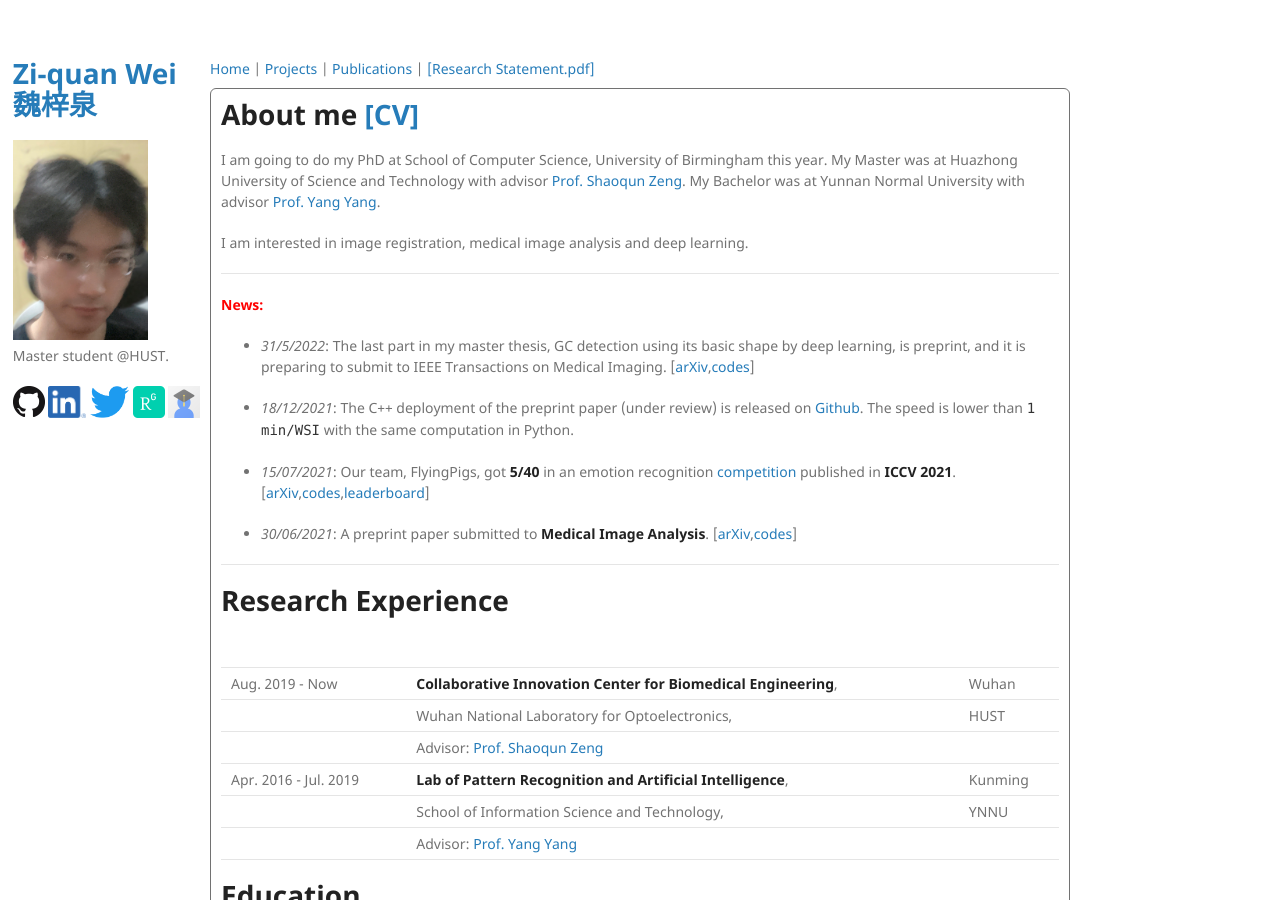
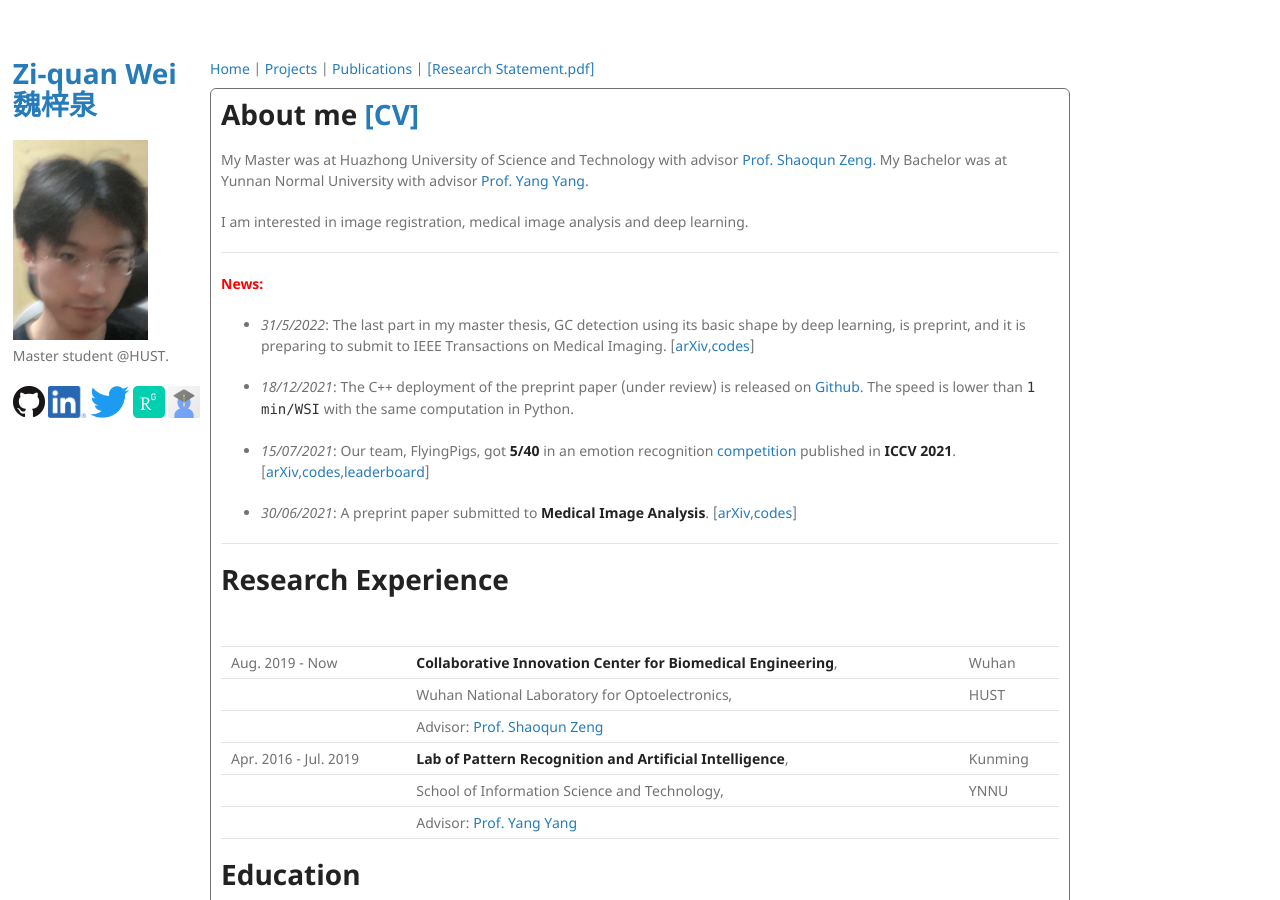
Before and after one commit to Chrisa142857/Chrisa142857.github.io, a Jekyll site: the page built from index.md, in a window 1280 px wide and 900 px high. Built offline with Jekyll 4.4.1, drawn with Linux system fonts in a browser that asks for light colours; our own code applies the rules of GitHub Pages for plain Markdown files.

Commit message:
Update index.md

```diff
--- a/index.md
+++ b/index.md
@@ -4,7 +4,7 @@ layout: default
 
 # About me [[CV]](https://drive.google.com/file/d/1KbfENGCsAXfZWAdQUl0ReBLsKogCU1Ji/view?usp=sharing)
 
-I am going to do my PhD at School of Computer Science, University of Birmingham this year. My Master was at Huazhong University of Science and Technology with advisor [Prof. Shaoqun Zeng](http://ses.hust.edu.cn/info/1092/1343.htm). My Bachelor was at Yunnan Normal University with advisor [Prof. Yang Yang](https://scholar.google.com/citations?user=7JLPFHgAAAAJ&hl=zh-CN).
+My Master was at Huazhong University of Science and Technology with advisor [Prof. Shaoqun Zeng](http://ses.hust.edu.cn/info/1092/1343.htm). My Bachelor was at Yunnan Normal University with advisor [Prof. Yang Yang](https://scholar.google.com/citations?user=7JLPFHgAAAAJ&hl=zh-CN).
 
 I am interested in image registration, medical image analysis and deep learning.
 
```
